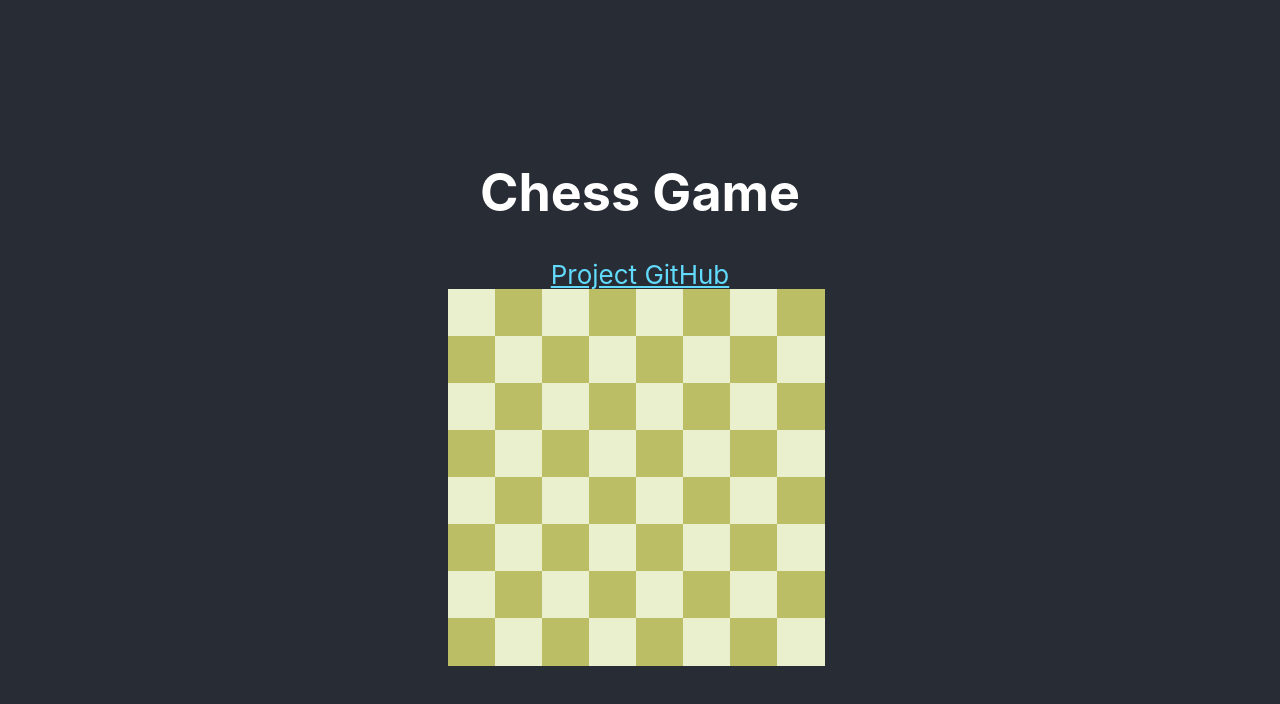
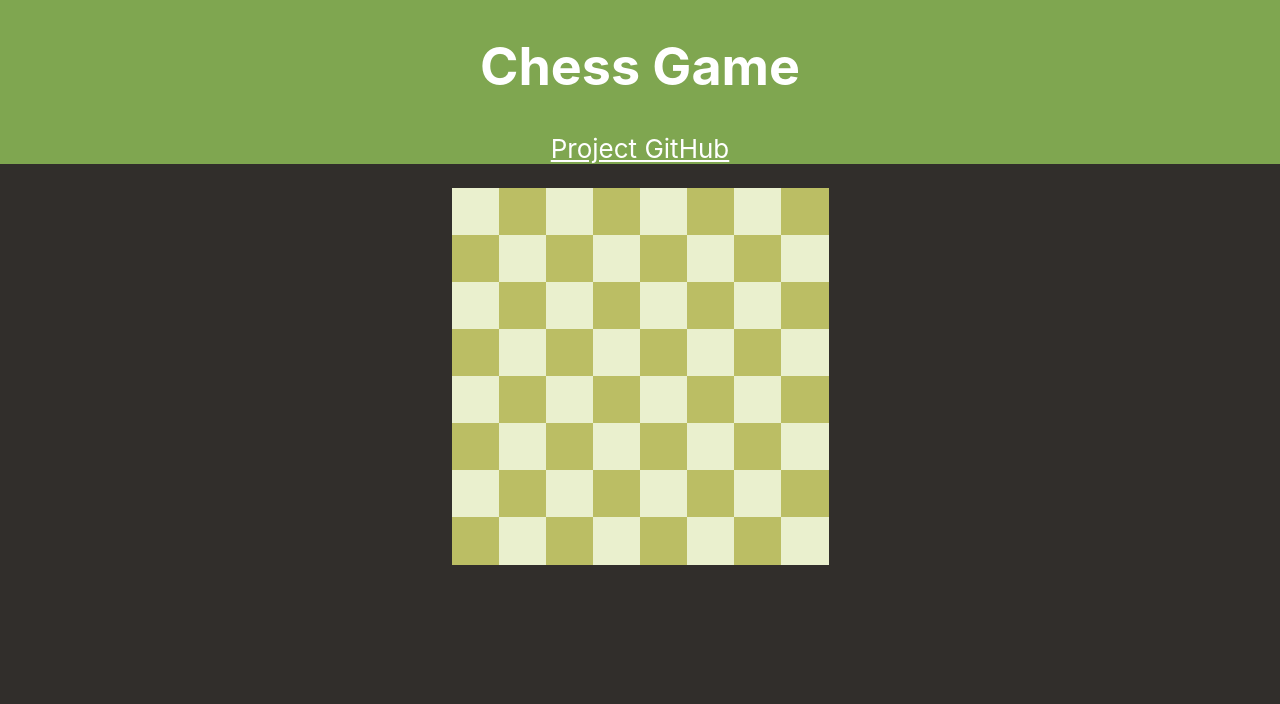
Before and after one commit to Adboessen/ChessApp, a React (Create React App) app in the folder chess_game/: page / in a window 1280 px wide. Shown: the top 704 px of the page. Built offline with nearby package versions, Linux system fonts and the light colour scheme.

Commit message:
CSS styling

```diff
--- a/chess_game/src/App.css
+++ b/chess_game/src/App.css
@@ -1,21 +1,12 @@
 .App {
   text-align: center;
-}
-
-.App-logo {
-  height: 40vmin;
-  pointer-events: none;
-}
-
-@media (prefers-reduced-motion: no-preference) {
-  .App-logo {
-    animation: App-logo-spin infinite 20s linear;
-  }
+  background-color: #312e2b;
+  min-height: 100vh;
 }
 
 .App-header {
-  background-color: #282c34;
-  min-height: 100vh;
+  background-color: #7fa650;
+  min-height: 10vh;
   display: flex;
   flex-direction: column;
   align-items: center;
@@ -25,14 +16,5 @@
 }
 
 .App-link {
-  color: #61dafb;
+  color: #ffffff;
 }
-
-@keyframes App-logo-spin {
-  from {
-    transform: rotate(0deg);
-  }
-  to {
-    transform: rotate(360deg);
-  }
-}
--- a/chess_game/src/App.js
+++ b/chess_game/src/App.js
@@ -14,8 +14,8 @@ function App() {
         >
           Project GitHub
         </a>
-        <Board />
       </header>
+      <Board />
     </div>
   );
 }
--- a/chess_game/src/components/Board/board.css
+++ b/chess_game/src/components/Board/board.css
@@ -21,10 +21,16 @@
 }
 
 .boardContainer {
+  margin-left: auto;
+  margin-right: auto;
+  margin-top: 2%;
   height: 384px;
   width: 384px;
 }
+
 .boardFlexBox {
   display: flex;
   flex-wrap: wrap;
+  align-items: center;
+  justify-content: center;
 }
--- a/chess_game/src/components/Board/board.js
+++ b/chess_game/src/components/Board/board.js
@@ -59,7 +59,7 @@ const Board = (props) => {
 
   return (
     <div className="boardContainer">
-      <div className="boardFlexBox"> {board}</div>
+      <div className="boardFlexBox">{board}</div>
     </div>
   );
 };
```
